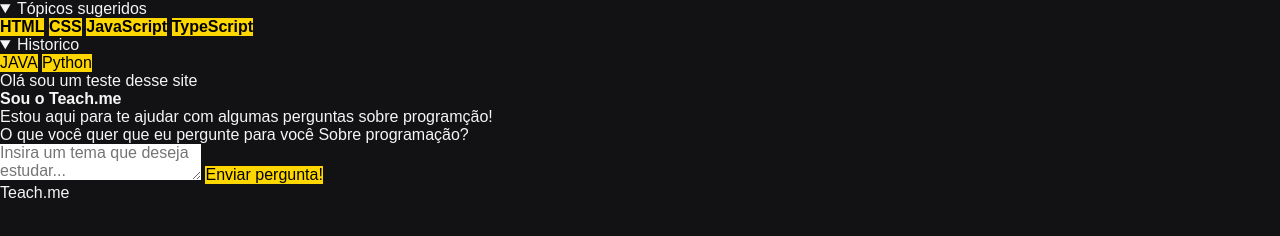
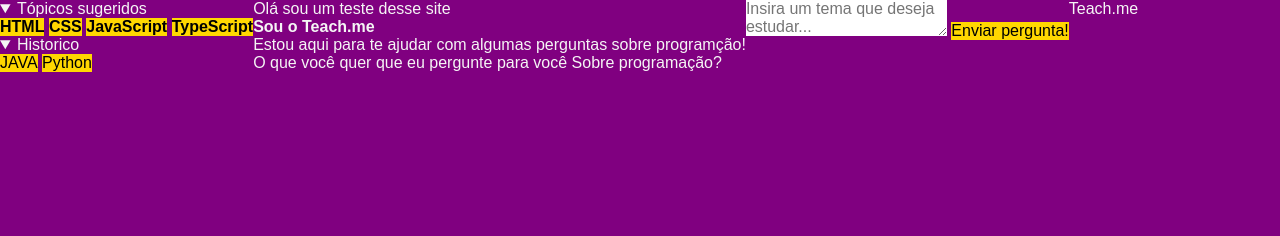
Before and after one commit to thony178/Teach-me, a plain HTML site: page linguagem/index.html in a window 1280 px wide. Drawn offline with Linux system fonts and the light colour scheme; a web font is replaced by a local one.

Commit message:
atualizando

```diff
--- a/linguagem/index.html
+++ b/linguagem/index.html
@@ -10,7 +10,7 @@
     <link href="https://fonts.googleapis.com/css2?family=Sixtyfour+Convergence&display=swap" rel="stylesheet">
 </head>
 <body>
-    <div class="Background1">
+    <div class="Background">
         <saidebar class="saidebar">
             <div>
                 <details open class="Tópicos">
--- a/linguagem/style.css
+++ b/linguagem/style.css
@@ -29,15 +29,18 @@
     "YELA" 0;
 }
 
+body {
+    background-color: var(--background-primary);
+    color: var(--text-color);
+}
+
 button {
     background-color: gold;
 }
 
-.background1 {
+.Background {
     background-color: purple;
+    width:100%;
+    height: 100vh;
+    display: flex;
 }
-
-body {
-    background-color: var(--background-primary);
-    color: var(--text-color);
-}
```
